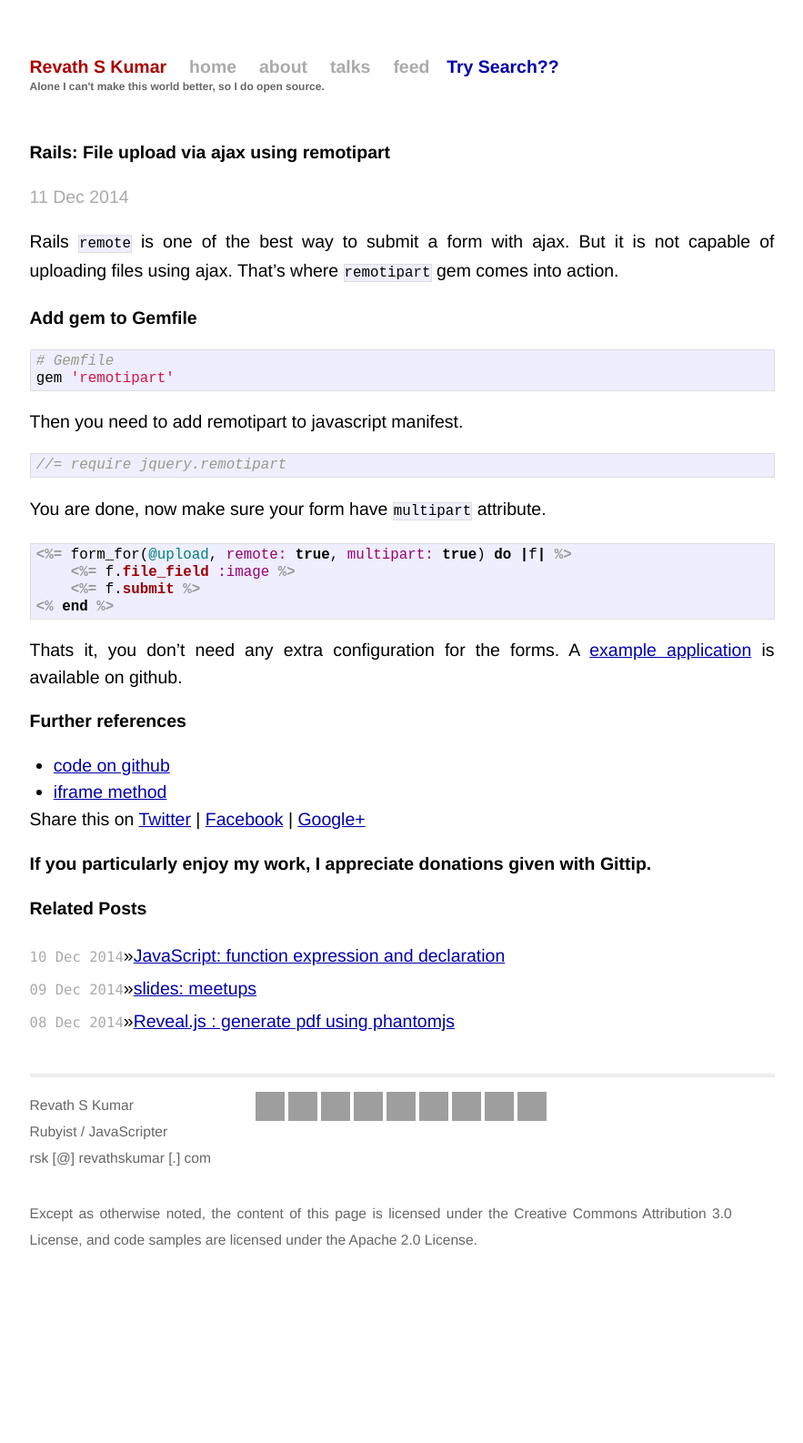
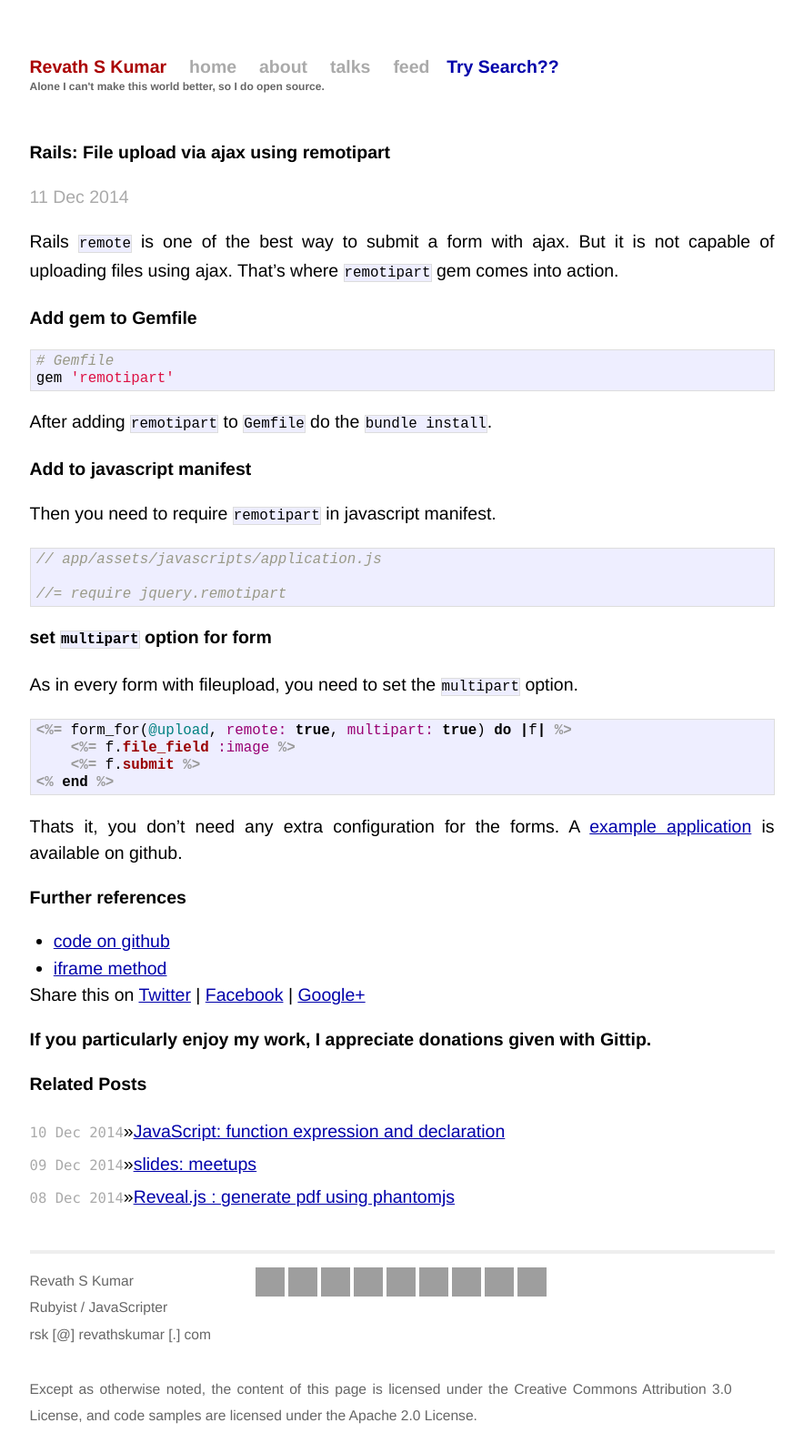
Before and after one commit to revathskumar/blog.revathskumar.com, a Jekyll site: the page built from _posts/2014-12-11-rails-ajax-file-upload-using-remotipart.md, in a window 1280 px wide. Shown: the whole page at 91% size, without its empty margins (198-1081 px from the left). Built offline with Jekyll 4.4.1, drawn with Linux system fonts in a browser that asks for light colours; Markdown is read by kramdown in place of the engine named in the settings; before the commit the page ends 1393 px from its top, so only the background shows below that; grey boxes are pictures that could not be loaded.

Commit message:
Update: ajax file upload

````diff
--- a/_posts/2014-12-11-rails-ajax-file-upload-using-remotipart.md
+++ b/_posts/2014-12-11-rails-ajax-file-upload-using-remotipart.md
@@ -9,20 +9,28 @@ categories: rails
 
 Rails `remote` is one of the best way to submit a form with ajax. But it is not capable of uploading files using ajax. That's where `remotipart` gem comes into action.
 
-**Add gem to Gemfile**
+## Add gem to Gemfile
 
 ```ruby
 # Gemfile
 gem 'remotipart'
 ```
 
-Then you need to add remotipart to javascript manifest.
+After adding `remotipart` to `Gemfile` do the `bundle install`.
+
+## Add to javascript manifest
+
+Then you need to require `remotipart` in javascript manifest.
 
 ```js
+// app/assets/javascripts/application.js
+
 //= require jquery.remotipart
 ```
 
-You are done, now make sure your form have `multipart` attribute.
+## set `multipart` option for form
+
+As in every form with fileupload, you need to set the `multipart` option.
 
 ```erb
 <%= form_for(@upload, remote: true, multipart: true) do |f| %>
````
